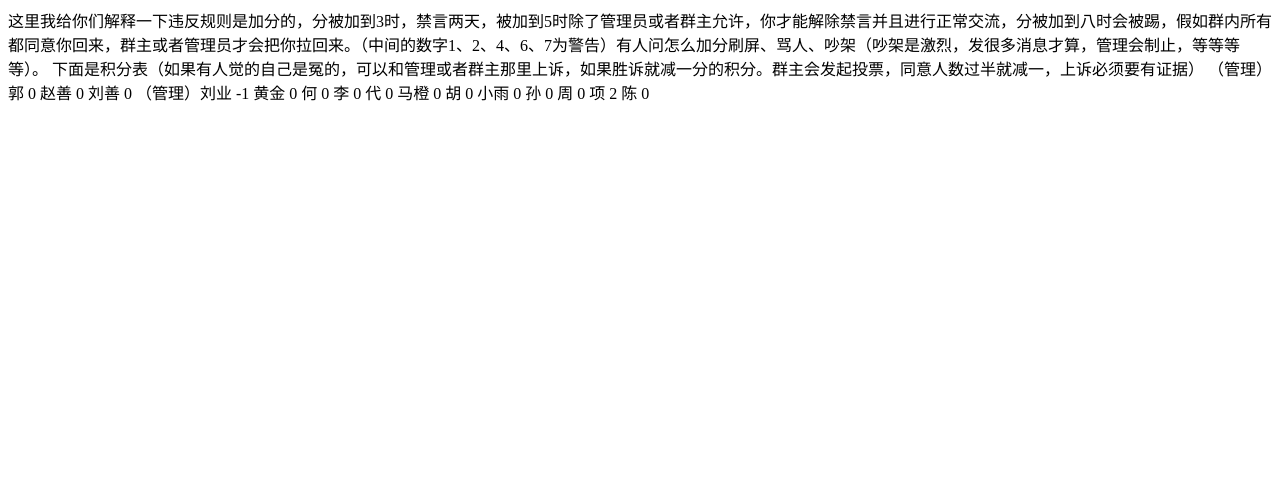
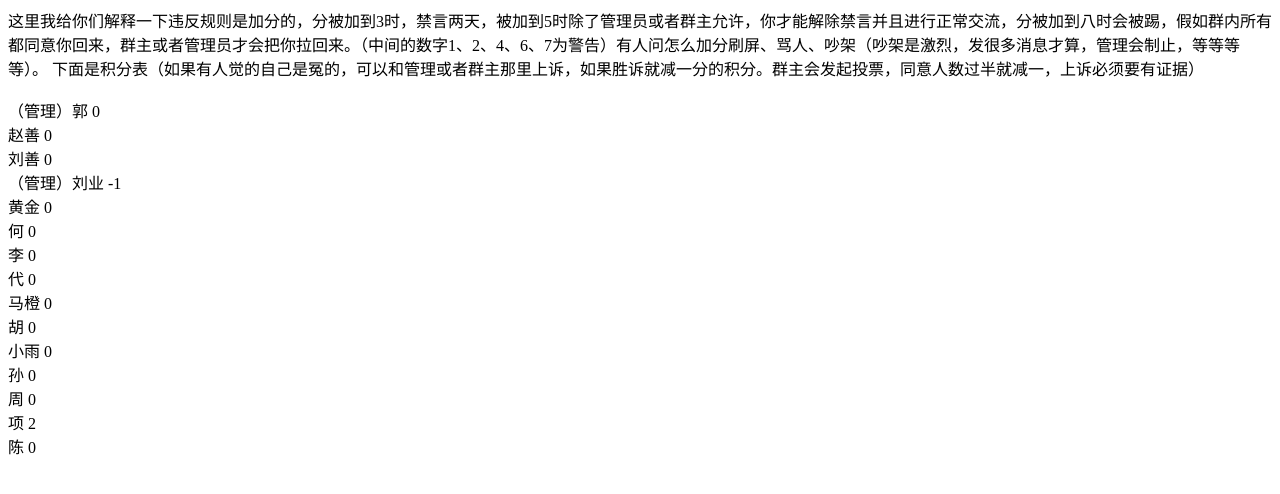
Before and after one commit to baoyuchen2014/Learning-group-integral-bar, a plain HTML site: page index.html in a window 1280 px wide. Drawn offline with Linux system fonts and the light colour scheme.

Commit message:
Update index.html

```diff
--- a/index.html
+++ b/index.html
@@ -12,35 +12,38 @@
 <div>
 这里我给你们解释一下违反规则是加分的，分被加到3时，禁言两天，被加到5时除了管理员或者群主允许，你才能解除禁言并且进行正常交流，分被加到八时会被踢，假如群内所有都同意你回来，群主或者管理员才会把你拉回来。（中间的数字1、2、4、6、7为警告）有人问怎么加分刷屏、骂人、吵架（吵架是激烈，发很多消息才算，管理会制止，等等等等）。
 下面是积分表（如果有人觉的自己是冤的，可以和管理或者群主那里上诉，如果胜诉就减一分的积分。群主会发起投票，同意人数过半就减一，上诉必须要有证据）
-
+<br>
+<br>
 （管理）郭 0
-
+<br>
 赵善 0
-
+<br>
 刘善 0
-
+<br>
 （管理）刘业 -1
-
+<br>
 黄金 0
-
+<br>
 何 0
-
+<br>
 李 0
+<br>
 
 代 0
-
+<br>
 马橙 0
-
+<br>
 胡 0
-
+<br>
 小雨 0
-
+<br>
 孙 0
-
+<br>
 周 0
-
+<br>
 项 2
-
-陈 0<div>
+<br>
+陈 0<br>
+    <div>
 
 </body>
```
